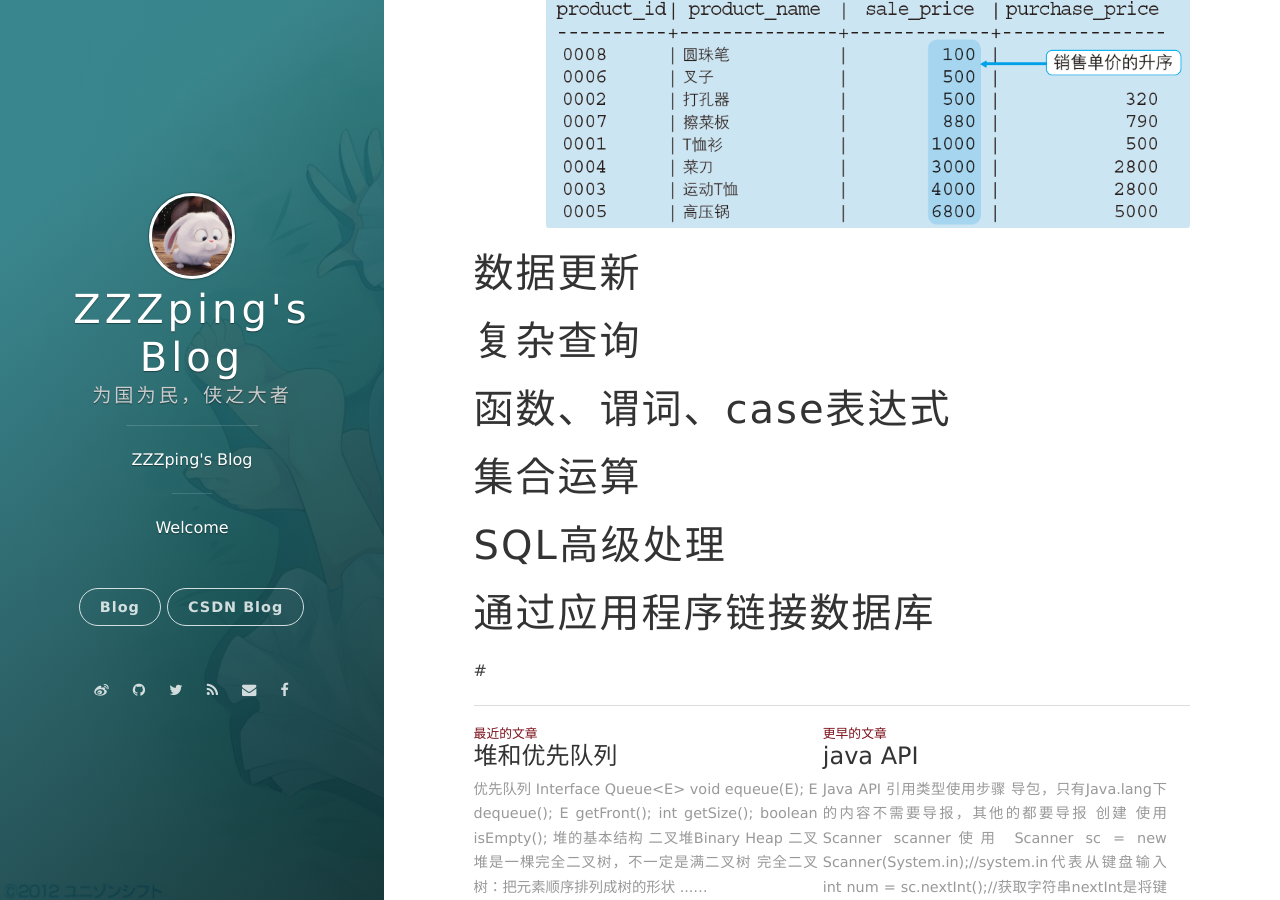
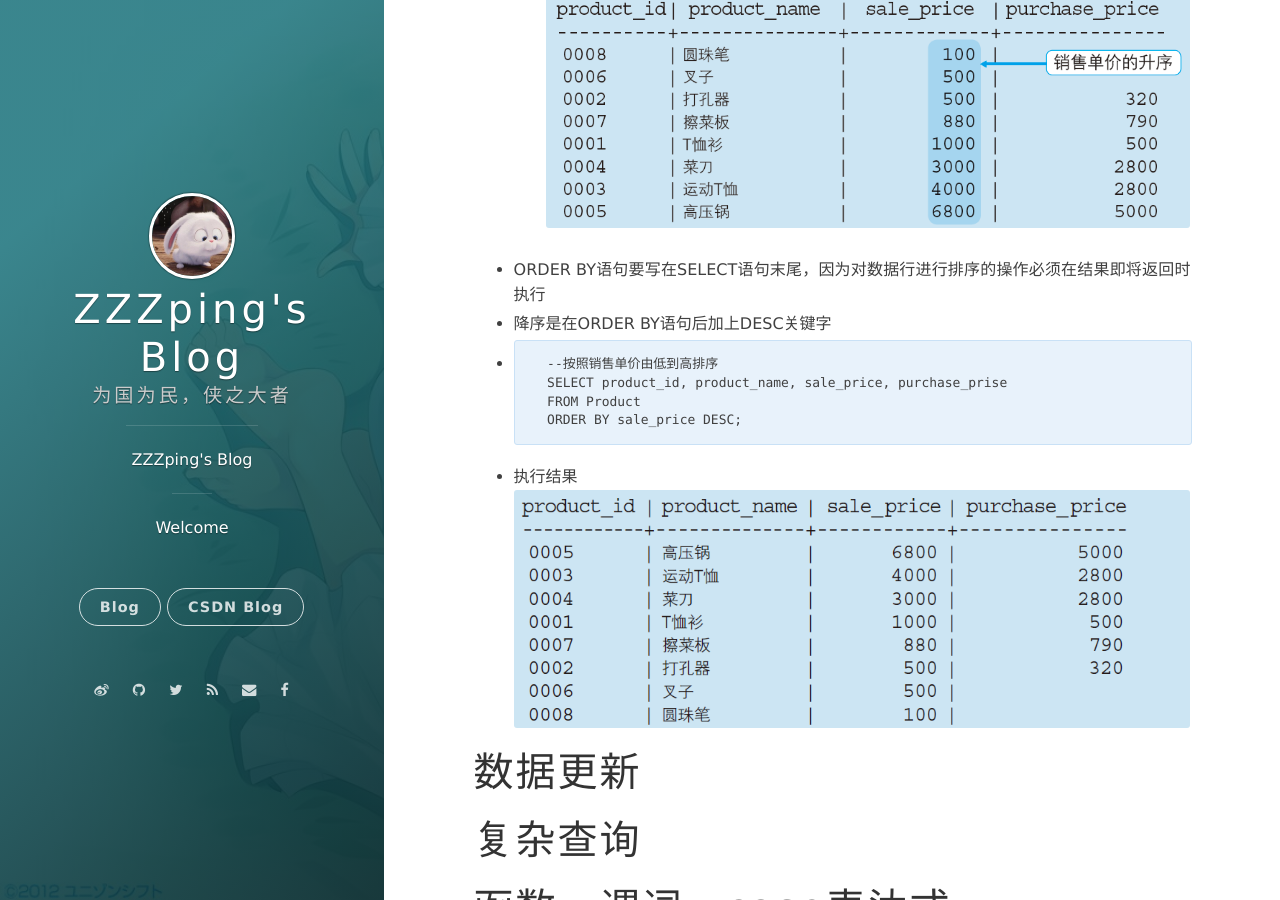
Before and after one commit to ZZZping/ZZZping.github.io, a Jekyll site: the page built from _posts/2020-03-30-SQL笔记.md, in a window 1280 px wide and 900 px high, scrolled down 3550 px. Built offline with Jekyll 4.4.1, drawn with Linux system fonts in a browser that asks for light colours; nearby versions of some CDN libraries; comment, search, counter and statistics services are not loaded.

Commit message:
ORDER_BY_DESC

````diff
--- a/_posts/2020-03-30-SQL笔记.md
+++ b/_posts/2020-03-30-SQL笔记.md
@@ -142,7 +142,18 @@ date: 2020-03-30 08:28:24.000000000 +09:00
          ORDER BY sale_price;
       ```
       + 执行结果
-      ![avatar](/assets/images/ORDER_BY_1.png)
+      ![avatar](/assets/images/ORDER_BY_1.png)<br>
+   + ORDER BY语句要写在SELECT语句末尾，因为对数据行进行排序的操作必须在结果即将返回时执行
+   + 降序是在ORDER BY语句后加上DESC关键字
+   +
+   ```
+      --按照销售单价由低到高排序
+      SELECT product_id, product_name, sale_price, purchase_prise
+      FROM Product
+      ORDER BY sale_price DESC;
+   ```
+   + 执行结果
+   ![avatar](/assets/images/ORDER_BY_DESC.png)
 
 # 数据更新
 
````
Also changed, not shown: assets/images/ORDER_BY_DESC.png (added).
